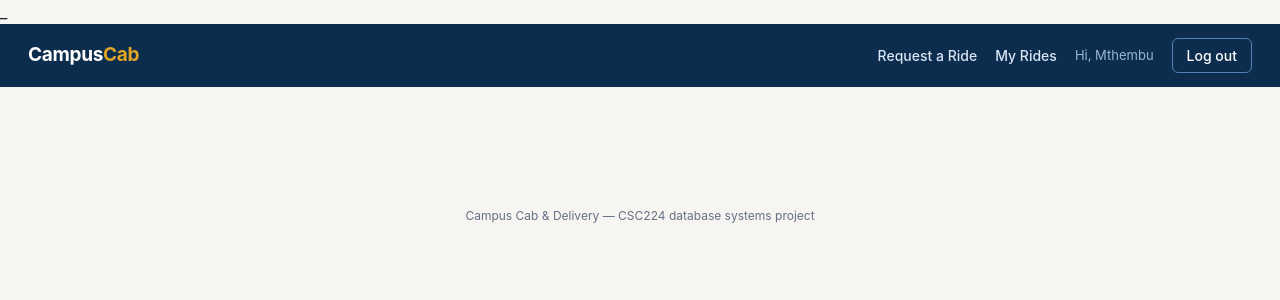
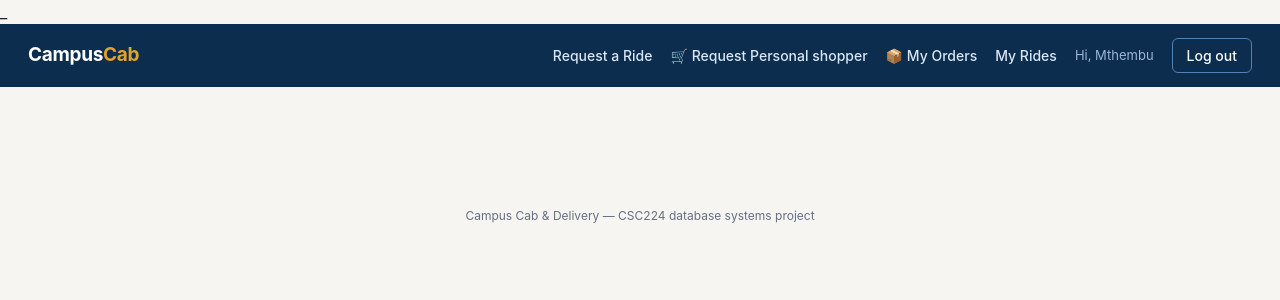
Before and after one commit to BaneleMakhonjwa/campus-cab, a PHP site: page /index.php in a window 1280 px wide. Shown: the top 300 px of the page. Run offline with PHP 8.4, Linux system fonts and the light colour scheme; a user stored in the database is signed in.

Commit message:
added the food delivery header for both driver and student

```diff
--- a/header.php
+++ b/header.php
@@ -19,18 +19,24 @@ $isDriver = isset($_SESSION['driver_id']);
     <nav>
         <?php if ($isStudent): ?>
             <a href="request.php">Request a Ride</a>
+            <a href="request_grocery.php">🛒 Request Personal shopper</a>  <!-- 🆕 NEW -->
+            <a href="view_orders.php">📦 My Orders</a>           <!-- 🆕 NEW -->
             <a href="my_rides.php">My Rides</a>
             <span class="who">Hi, <?php echo htmlspecialchars($_SESSION['student_name']); ?></span>
             <a href="logout.php" class="btn-outline">Log out</a>
+
         <?php elseif ($isDriver): ?>
             <a href="driver.php">Open Requests</a>
+            <a href="driver_orders.php">🚗 Grocery Orders</a>    <!-- 🆕 NEW -->
             <a href="my_trips.php">My Trips</a>
             <span class="who">Hi, <?php echo htmlspecialchars($_SESSION['driver_name']); ?></span>
             <a href="logout.php" class="btn-outline">Log out</a>
-        <?php else: ?>
-            <a href="login_student.php">Student Login</a>
-            <a href="login_driver.php" class="btn-outline">Driver Login</a>
-        <?php endif; ?>
+
+    <?php else: ?>
+    <a href="register_student.php">📝 Register</a>
+    <a href="login_student.php">Student Login</a>
+    <a href="login_driver.php" class="btn-outline">Driver Login</a>
+<?php endif; ?>
     </nav>
 </header>
 <main>
```
